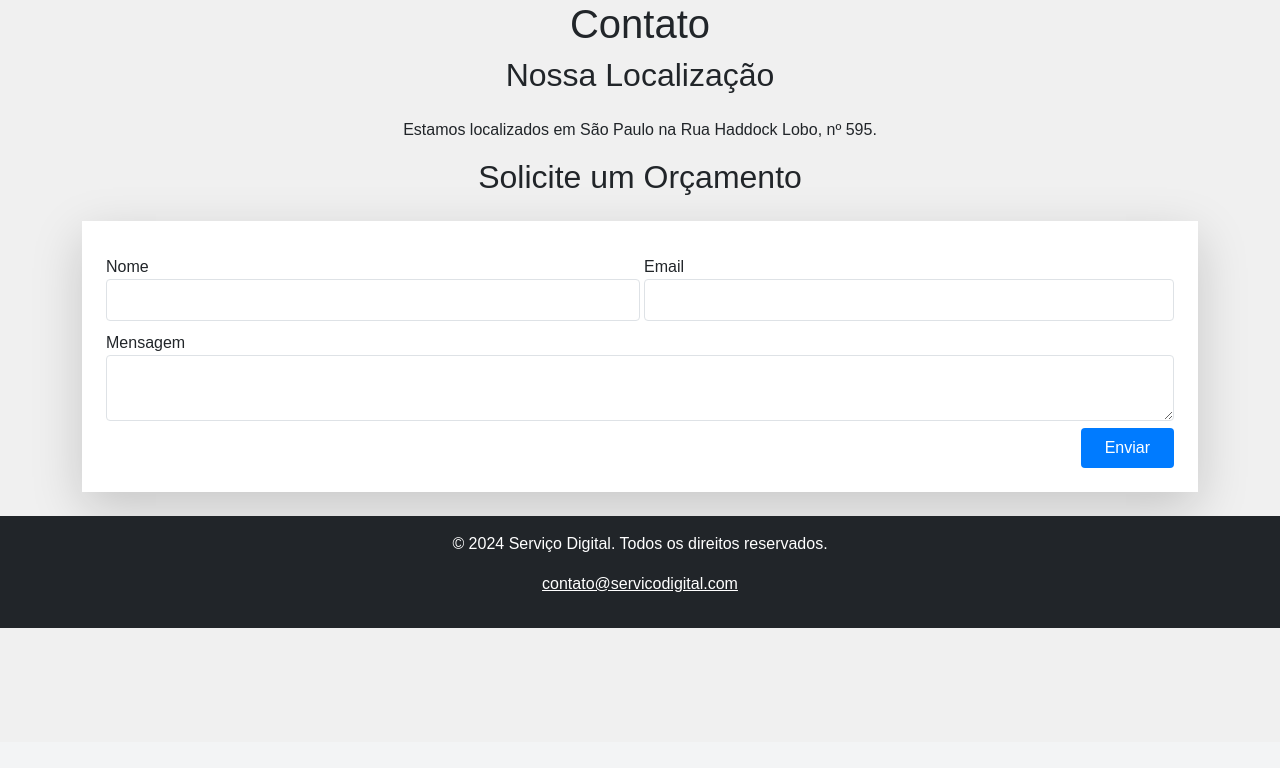
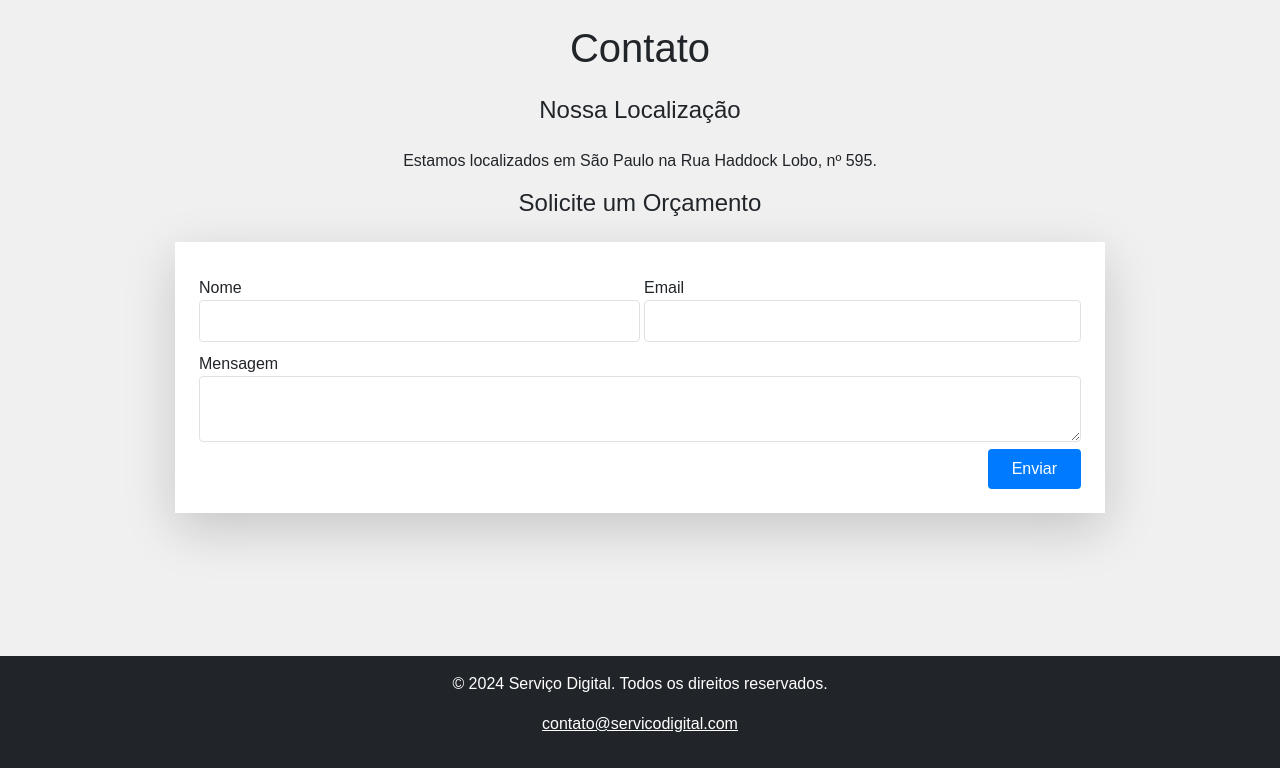
Before and after one commit to brdoliveira/upflow-flsk, a Flask app: page /contact in a window 1280 px wide. Shown: the part 58-826 px from the top of the page. Before the commit the page ends 686 px from the top, so only its background shows below. Run offline with Flask 3, Linux system fonts and the light colour scheme; parts of the project's set-up code (start-up, migrations or seed data) failed here and were passed over; some libraries are stand-ins or nearby versions.

Commit message:
FEAT(contato): Formatando tela de contato

```diff
--- a/templates/contact.html
+++ b/templates/contact.html
@@ -1,30 +1,34 @@
 {% extends "template.html" %}
 
 {% block conteudo %}
-<div class="mt-10 text-center">
-    <h1 class="text-4xl font-bold mb-6">Contato</h1>
+<div class="mt-10 text-center" style="height: 76vh;">
+    <h1 class="fs-1 font-bold my-4">Contato</h1>
 
     <section id="location" class="my-10">
-        <h2 class="text-3xl font-semibold mb-4">Nossa Localização</h2>
+        <h2 class="fs-4 font-semibold mb-4">Nossa Localização</h2>
         <p class="text-lg mb-6">Estamos localizados em São Paulo na Rua Haddock Lobo, nº 595.</p>
     </section>
 
-    <section id="contact-form" class="my-10">
-        <h2 class="text-3xl font-semibold mb-4">Solicite um Orçamento</h2>
+    <div class="col-12 d-flex align-items-center justify-content-center">
+        <section id="contact-form" class="my-10 col-10">
+            <h2 class="fs-4 font-semibold mb-4">Solicite um Orçamento</h2>
             <form action="/contact" method="POST" class="d-flex flex-wrap col-12 mx-auto bg-white shadow-lg p-4">
                 <div class="col-12 d-flex flex-wrap">
                     <div class="col-6">
                         <label for="name" class="block text-start text-lg font-medium w-100">Nome</label>
-                    <input type="text" id="name" name="name" required class="w-100 p-2 border border-gray-300 rounded mt-0">
+                        <input type="text" id="name" name="name" required
+                            class="w-100 p-2 border border-gray-300 rounded mt-0">
                     </div>
                     <div class="col-6 ps-1">
                         <label for="email" class="block text-start text-lg font-medium w-100">Email</label>
-                    <input type="email" id="email" name="email" required class="w-100 p-2 border border-gray-300 rounded">
+                        <input type="email" id="email" name="email" required
+                            class="w-100 p-2 border border-gray-300 rounded">
                     </div>
                 </div>
                 <div class="col-12">
                     <label for="message" class="block text-start text-lg font-medium w-100">Mensagem</label>
-                <textarea id="message" name="message" required class="w-100 p-2 border border-gray-300 rounded"></textarea>
+                    <textarea id="message" name="message" required
+                        class="w-100 p-2 border border-gray-300 rounded"></textarea>
                 </div>
                 <div class="col-12 d-flex flex-wrap align-items-end justify-content-end">
                     <button type="submit" class="bg-blue-500 text-white px-4 py-2 rounded">Enviar</button>
@@ -32,4 +36,5 @@
             </form>
         </section>
     </div>
+</div>
 {% endblock %}
```
Lines whose indentation alone changed are shown as unchanged.
